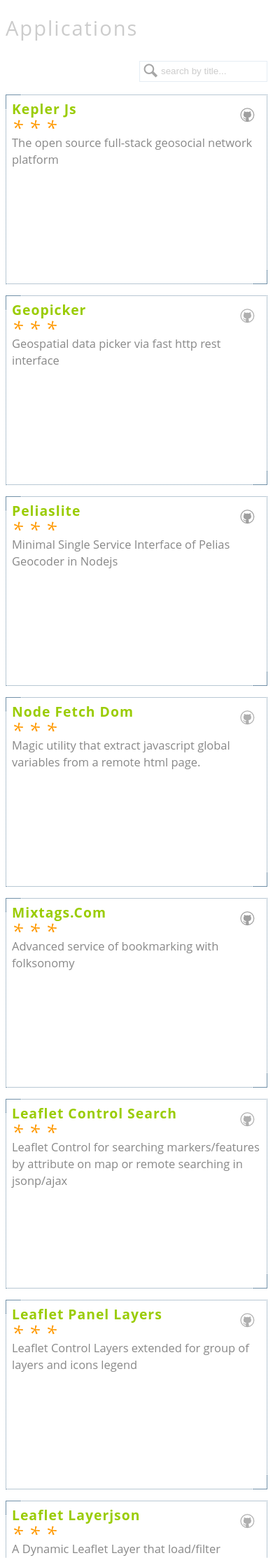
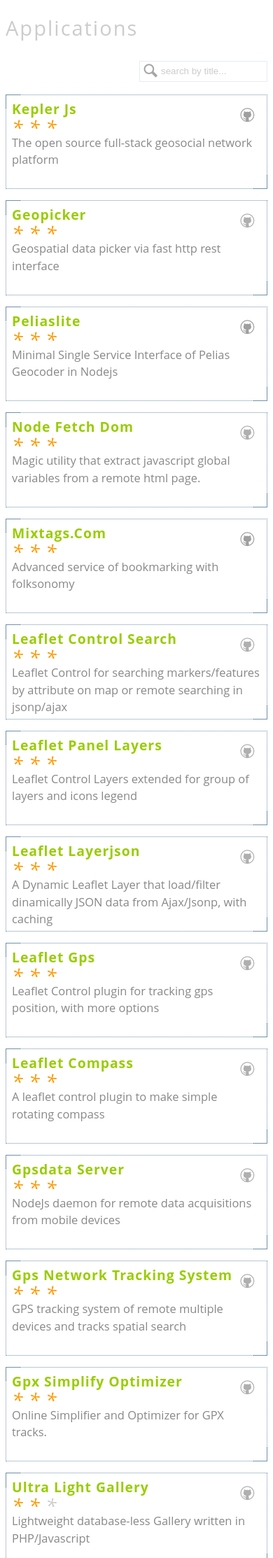
Before and after one commit to stefanocudini/labshub, a PHP site: page / in a window 390 px wide. Shown: the part 1824-4050 px from the top of the page at 70% size. Run offline with PHP 8.4, Linux system fonts and the light colour scheme.

Commit message:
Halve box height on small screens

```diff
--- a/index.css
+++ b/index.css
@@ -537,6 +537,7 @@ footer a{
 	.box,
 	#deactives .box {
 		width: auto;
+		height: 7em;
 		min-width: none;
 		margin: 8px 0;
 		padding: 8px;
```
